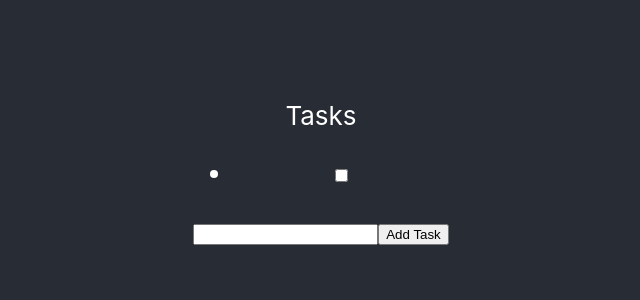
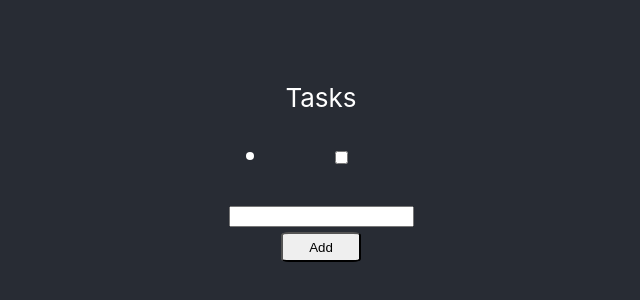
Before and after one commit to Grant1993/todoList, a React (Create React App) app: page / in a window 1280 px wide. Shown: the part 228-528 px from the top of the page, without its empty margins (319-959 px from the left). Built offline with nearby package versions, Linux system fonts and the light colour scheme.

Commit message:
trying to get the input into the object

```diff
--- a/package.json
+++ b/package.json
@@ -8,6 +8,7 @@
     "@testing-library/user-event": "^13.5.0",
     "react": "^18.1.0",
     "react-dom": "^18.1.0",
+    "react-icons": "^4.3.1",
     "react-scripts": "5.0.1",
     "web-vitals": "^2.1.4"
   },
--- a/public/index.html
+++ b/public/index.html
@@ -24,7 +24,7 @@
       work correctly both with client-side routing and a non-root public URL.
       Learn how to configure a non-root public URL by running `npm run build`.
     -->
-    <title>React App</title>
+    <title>To do list</title>
   </head>
   <body>
     <noscript>You need to enable JavaScript to run this app.</noscript>
--- a/src/App.js
+++ b/src/App.js
@@ -1,35 +1,34 @@
 import './App.css';
-import React, { useState } from "react";
-
+import { useState } from "react";
+import { FaTimes } from 'react-icons/fa';
+import Button from './components/Button'
 
 
 function App() {
   //this is the starting state when the page loads
   const [taskList, setTaskList] = useState([
     {
-      task: "", check: false,
+      task: "",
+      check: false,
     },
-
-]);
+  ]);
+  const [addTask, setAddTask] = useState('')
+  const [complete, setComplete] = useState(false)
 
 //the event adds a new task into state
-const handleTaskAdd = () => {
-  setTaskList([...taskList, { task: "", check: false, },])
+const handleTaskAdd = (addTask, complete) => {
+  const addingTask = [...addTask];
+  //const checkedTask = [...complete];
+  console.log(addingTask)
+  //setTaskList(addingTask);
+  //setTaskList(checkedTask);
+  //setTaskList([...taskList, { task: "", check: false, },])
   // if(!taskList.some(t => t.task === "")) {
 
   // } else {
   //   alert("Please fill in the empty task")
   // }
 }
-
-const handleTaskInput = (e, index) => {
-  let addTask = document.getElementById('addTask');
-  const {name, value} = e.target
-  const list = [...taskList];
-    list[index][name] = addTask.value = value;
-  setTaskList(list);
-}
-
 
 //the event removes the task selected by the button click
 const handleTaskRemove = (index) => {
@@ -56,26 +55,30 @@ const handleTaskChange = (e, index, type) => {
 }
 
 console.log(taskList)
+console.log(addTask)
+console.log(complete)
 
   return (
     <form className="App" autoComplete="off">
       <header className="App-header">
         <label htmlFor="task">Tasks</label>
+
         {taskList.map((singleTask, index) => (
         <div key={index}>
           <ul>
-            <li><label name="task" type="text" id="task" required value={singleTask.task} onChange = {(e) => handleTaskChange(e, index, "task")}>{singleTask.task}</label><input name="check" type="checkbox" id="check" required value={singleTask.check} onChange = {(e) => handleTaskChange(e, index, "checkbox")}/></li>
+            <li><label name="task" type="text" id="task" required value={singleTask.addTask} onChange = {(e) => handleTaskChange(e, index, "task")}>{singleTask.task}</label><input name="check" type="checkbox" id="check" required value={complete} onChange = {(e) => setComplete(e.currentTarget.checked)}/></li>
           </ul>
 
           <div>
-            {taskList.length > 1 && <button type="button" onClick={() => handleTaskRemove(index)}>Remove Task</button>}
+            {taskList.length > 1 && <button type="button" onClick={() => handleTaskRemove(index)}><FaTimes style={{color: 'red', cursor: 'pointer'}} /></button>}
           </div>
-          <div>
-            <input name="addTask" type="text" id="addTask" onChange = {(e) => handleTaskInput(e, index)}/>
-            {taskList.length - 1 === index && <button type="button" onClick={handleTaskAdd}>Add Task</button>}
-          </div>
+          <input name="addTask" type="text" id="addTask" value={addTask} onChange = {(e) => setAddTask(e.target.value)}/>
         </div>
         ))}
+          <div>
+
+            <Button text='Add' type="button" onClick = {handleTaskAdd(addTask, complete)} />
+          </div>
       </header>
     </form>
   );
--- /dev/null
+++ b/src/components/Button.js
@@ -0,0 +1,11 @@
+const Button = ({ text }) => {
+  return (
+    <button
+    type="button"
+    style={{  borderRadius: '10%', maxWidth: 'auto', width: '80px', height: '30px'}} >
+        {text}
+    </button>
+  )
+}
+
+export default Button
```
Also changed, not shown: 1 other file (tests, documents, lock files or other folders).
